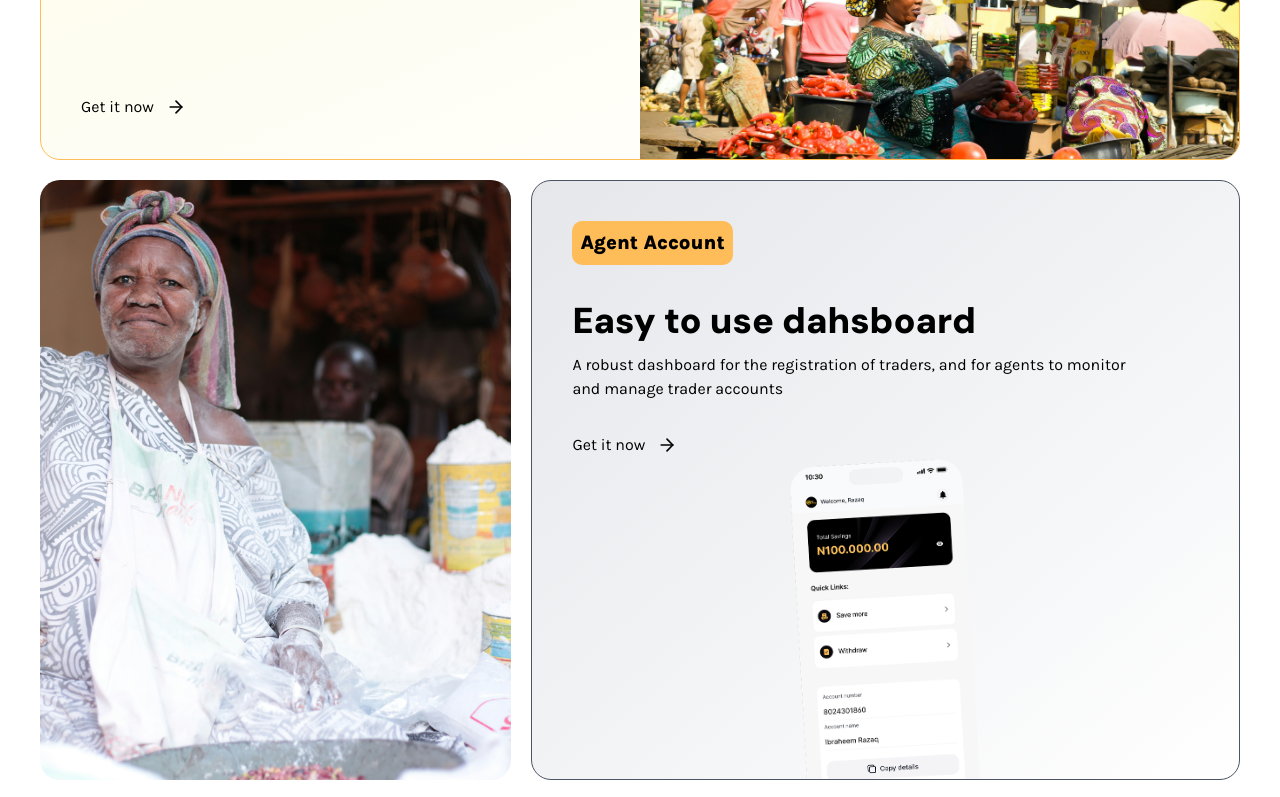
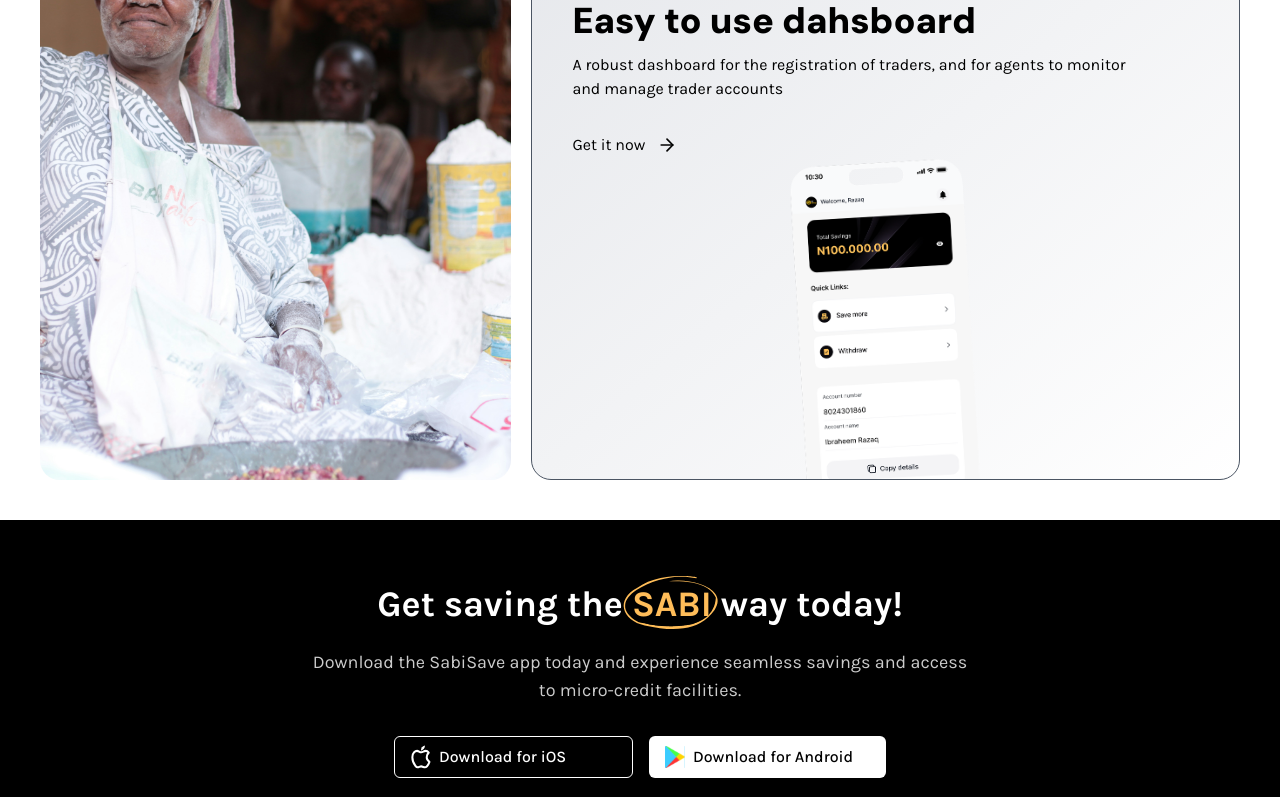
Before and after one commit to Agbeleshe/sabi-save, a React (Vite) app: page / in a window 1280 px wide. Shown: the part 2000-2797 px from the top of the page. Built offline with nearby package versions, Linux system fonts and the light colour scheme; a web font is replaced by a local one.

Commit message:
impementing corrections one

```diff
--- a/src/components/Button.tsx
+++ b/src/components/Button.tsx
@@ -1,36 +1,41 @@
-import React from 'react';
+import React from "react";
 
 interface ButtonProps {
   children: React.ReactNode;
-  variant?: 'primary' | 'outline' | 'text';
-  size?: 'sm' | 'md' | 'lg';
+  variant?: "primary" | "outline" | "text" | "secondary" | "nutral";
+  size?: "sm" | "md" | "lg";
   href?: string;
   onClick?: () => void;
   className?: string;
-  type?: 'button' | 'submit' | 'reset';
+  type?: "button" | "submit" | "reset";
 }
 
 function Button({
   children,
-  variant = 'primary',
-  size = 'md',
+  variant = "primary",
+  size = "md",
   href,
   onClick,
-  className = '',
-  type = 'button',
+  className = "",
+  type = "button",
 }: ButtonProps) {
-  const baseClasses = 'inline-flex items-center justify-center font-medium rounded-md transition-all duration-300 focus:outline-none';
+  const baseClasses =
+    "inline-flex items-center justify-center font-medium rounded-md transition-all duration-300 focus:outline-none";
 
   const variantClasses = {
-    primary: 'bg-primary text-dark hover:bg-opacity-90 shadow-md',
-    outline: 'border-2 border-primary text-dark hover:bg-primary hover:text-dark',
-    text: 'text-primary hover:text-dark',
+    primary: "bg-primary text-dark hover:bg-opacity-90 shadow-md",
+    nutral: "bg-white text-dark hover:bg-opacity-90 shadow-md",
+    secondary:
+      "bg-black text-white hover:bg-opacity-90 shadow-md border border-white",
+    outline:
+      "border-2 border-primary text-dark hover:bg-primary hover:text-dark",
+    text: "text-primary hover:text-dark",
   };
 
   const sizeClasses = {
-    sm: 'text-sm px-3 py-1.5',
-    md: 'text-base px-4 py-2',
-    lg: 'text-lg px-6 py-3',
+    sm: "text-sm px-3 py-1.5",
+    md: "text-base px-4 py-2",
+    lg: "text-lg px-6 py-3",
   };
 
   const classes = `${baseClasses} ${variantClasses[variant]} ${sizeClasses[size]} ${className}`;
--- a/src/components/DownloadCTA.tsx
+++ b/src/components/DownloadCTA.tsx
@@ -1,6 +1,6 @@
 import Button from "./Button";
-import appStore from "../assets/appStore.png";
-import playStore from "../assets/playStore.png";
+import appStore from "../assets/appStore.svg";
+import playStore from "../assets/playStore.svg";
 import CircleAnimation from "../HOC/CircleAnimation";
 import MotionAnimation from "../motion/MotionAnimation";
 
@@ -34,26 +34,26 @@ function DownloadCTA() {
             <MotionAnimation motion="slide-up">
               {" "}
               <div className="flex flex-wrap flex-col md:flex-row  gap-4 animated-border">
-                <Button>
+                <Button variant={"secondary"}>
                   <div className="flex justify-start align-middle items-center  mx-auto md:min-w-[205px]">
                     <span>
                       <img
                         src={appStore}
-                        height={40}
-                        width={40}
+                        height={20}
+                        width={20}
                         alt="app store icon"
                       />
                     </span>
                     <p className="ml-2">Download for iOS</p>
                   </div>
                 </Button>
-                <Button>
+                <Button variant="nutral">
                   <div className="flex justify-start align-middle items-center mx-auto md:min-w-[205px]">
                     <span>
                       <img
                         src={playStore}
-                        height={40}
-                        width={40}
+                        height={20}
+                        width={20}
                         alt="play store icon"
                       />
                     </span>
--- a/src/components/FinancialInclusionComponent.tsx
+++ b/src/components/FinancialInclusionComponent.tsx
@@ -12,7 +12,7 @@ export default function FinancialInclusionComponent() {
   ];
 
   return (
-    <div className="bg-gradient-to-br from-gray-900 to-black text-white min-h-screen flex items-center justify-center p-4">
+    <div className="bg-gradient-to-br from-black to-gray-800 text-white h-auto md:max-h-[500px] flex items-center justify-center p-4">
       <div className="w-full container  rounded-2xl overflow-hidden shadow-2xl">
         <div className="flex flex-col md:flex-row">
           {/* Left panel with content */}
@@ -60,7 +60,7 @@ export default function FinancialInclusionComponent() {
                       With ease, traders can conveniently save in a wallet,
                       transfer funds and manage their funds in real time.
                     </p>
-                    <div className="flex flex-wrap gap-4 mt-4">
+                    <div className="flex flex-col md:flex-row flex-wrap gap-4 mt-4">
                       <div className="bg-gray-800 p-4 rounded-lg flex items-center space-x-3 flex-1">
                         <Wallet className="text-primary" />
                         <span>Digital Wallet</span>
--- a/src/components/Footer.tsx
+++ b/src/components/Footer.tsx
@@ -8,8 +8,8 @@ import {
   MapPin,
 } from "lucide-react";
 import Logo from "../assets/sabiSaveLogo.png";
-import playStore from "../assets/playStore.png";
-import appStore from "../assets/appStore.png";
+import playStore from "../assets/playStore.svg";
+import appStore from "../assets/appStore.svg";
 import Button from "./Button";
 import MotionAnimation from "../motion/MotionAnimation";
 
@@ -146,13 +146,18 @@ function Footer() {
             <p className="mb-4 sm:mb-0 opacity-80">Download our app:</p>
             <MotionAnimation>
               <div className="flex space-x-4">
-                <Button href="#app-store" size="sm">
-                  <img src={playStore} height={30} width={30} />
-                  <span>App Store</span>
+                <Button variant="nutral" href="#app-store" size="sm">
+                  <img
+                    src={playStore}
+                    height={15}
+                    width={15}
+                    className="mr-1"
+                  />
+                  <span>Play Store</span>
                 </Button>
-                <Button href="#play-store" size="sm">
-                  <img src={appStore} height={30} width={30} />
-                  <span>Play Store</span>
+                <Button variant="secondary" href="#play-store" size="sm">
+                  <img src={appStore} height={15} width={15} className="mr-1" />
+                  <span>App store</span>
                 </Button>
               </div>
             </MotionAnimation>
--- a/src/pages/About.tsx
+++ b/src/pages/About.tsx
@@ -5,7 +5,7 @@ import DownloadCTA from "../components/DownloadCTA";
 import PageBanner from "../components/PageBanner";
 import img from "../assets/manOnPhone.png";
 import { ArrowRight, Shield, Globe, Zap } from "lucide-react";
-import bannerImg from "../assets/temi.png";
+import bannerImg from "../assets/market.png";
 import sabiMockHand from "../assets/sabiMockHand.png";
 import MotionAnimation from "../motion/MotionAnimation";
 // import { useState } from "react";
--- a/tailwind.config.js
+++ b/tailwind.config.js
@@ -5,7 +5,7 @@ export default {
     extend: {
       colors: {
         primary: "#FFBD59",
-        red: "#cc3908",
+        red: "gray",
         dark: "#000000",
         light: "#FFFFFF",
       },
```
Also changed, not shown: src/assets/market.png (added).
